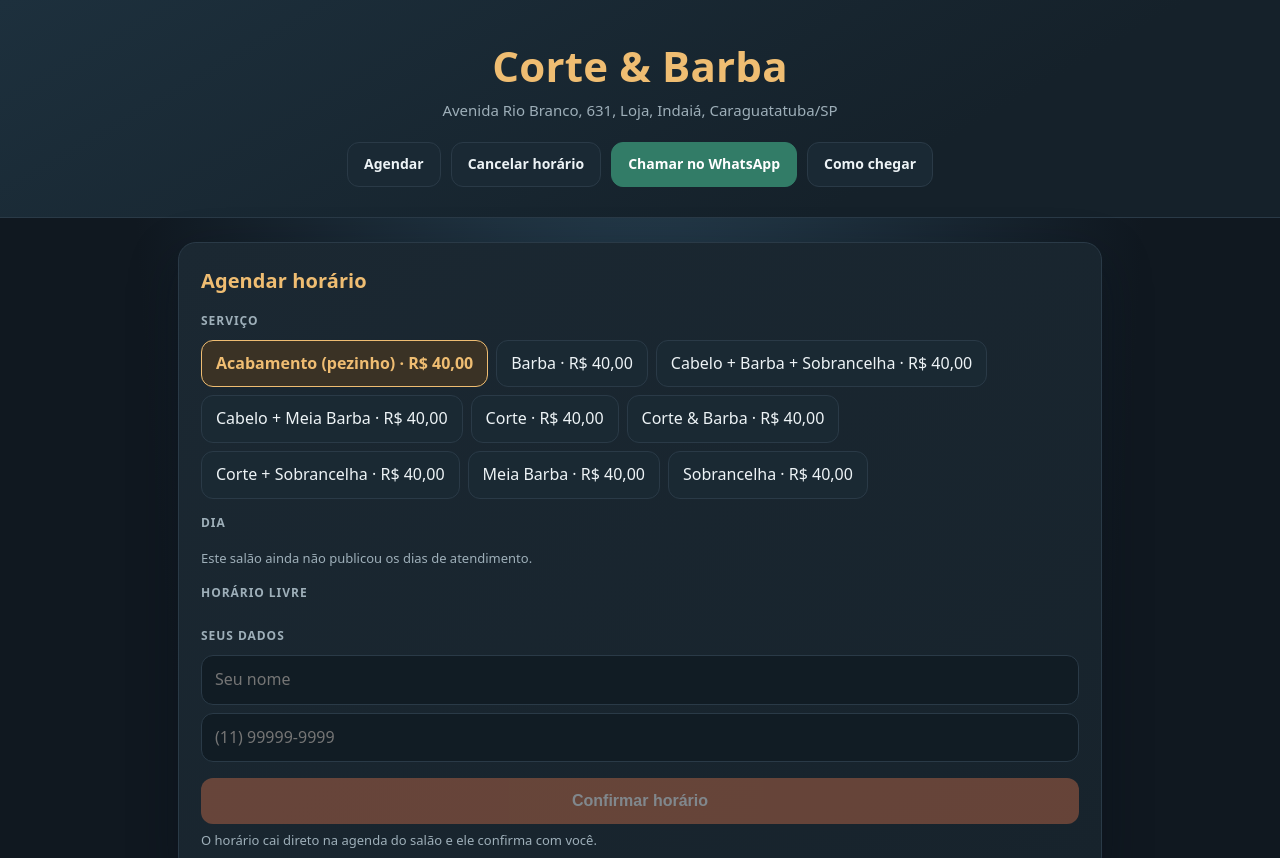
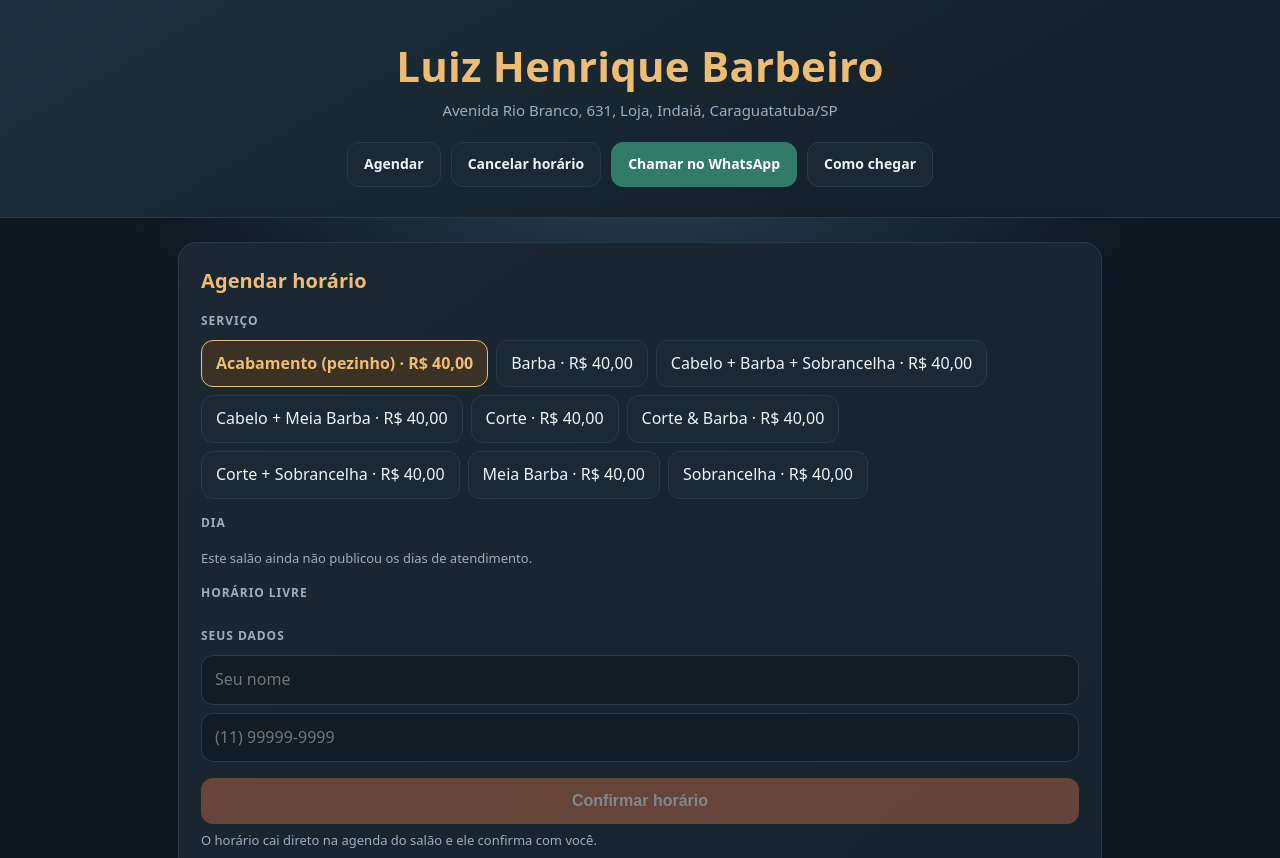
Before and after one commit to kuttenc/kuttenc.github.io, a plain HTML site: page estabelecimentos/luizbarber/index.html in a window 1280 px wide. Shown: the top 858 px of the page. Drawn offline with Linux system fonts and the light colour scheme.

Commit message:
Pagina luizbarber

```diff
--- a/estabelecimentos/luizbarber/index.html
+++ b/estabelecimentos/luizbarber/index.html
@@ -3,8 +3,8 @@
 <head>
 <meta charset="utf-8">
 <meta name="viewport" content="width=device-width, initial-scale=1">
-<title>Corte &amp; Barba — agende seu horário</title>
-<meta name="description" content="Agende horário em Corte &amp; Barba (Avenida Rio Branco, 631, Loja, Indaiá, Caraguatatuba/SP).">
+<title>Luiz Henrique Barbeiro — agende seu horário</title>
+<meta name="description" content="Agende horário em Luiz Henrique Barbeiro (Avenida Rio Branco, 631, Loja, Indaiá, Caraguatatuba/SP).">
 <style>
 :root{color-scheme:dark;--fundo:#101820;--card:#18232d;--linha:#2a3a47;--texto:#edf3f6;--apago:#9eafb9;--ouro:#efbd72;--botao:#c66c48;--verde:#327c67;--sombra:0 18px 48px #07101866}
 *{box-sizing:border-box}
@@ -64,7 +64,7 @@ input:focus,select:focus{outline:2px solid #efbd7280;border-color:var(--ouro)}
 </head>
 <body>
 <header class="cabeca">
-  <h1>Corte &amp; Barba</h1>
+  <h1>Luiz Henrique Barbeiro</h1>
   <p>Avenida Rio Branco, 631, Loja, Indaiá, Caraguatatuba/SP</p>
   <div class="acoes">
     <a href="#agendar">Agendar</a><a href="#cancelar">Cancelar horário</a>
@@ -142,9 +142,9 @@ input:focus,select:focus{outline:2px solid #efbd7280;border-color:var(--ouro)}
 
   <section><h2>Informações</h2><p class="mini aviso-publico">Cortes com precisão, estilo e atenção aos detalhes. Atendimento com horário marcado. Confira os serviços, valores e disponibilidade atualizados; horários e pausas podem variar conforme o profissional. Endereço: Avenida Rio Branco, 631, Loja, Indaiá, Caraguatatuba/SP.</p></section>
 
-  <p class="pés">Corte &amp; Barba · atualizado em 21/11/2026 às 15:44</p>
+  <p class="pés">Luiz Henrique Barbeiro · atualizado em 21/11/2026 às 15:46</p>
 </main>
-<script id="dados" type="application/json">{"telefone":"5512996825672","nome":"Corte & Barba","slug":"luizbarber","url":"https://kuttenc.github.io/estabelecimentos/luizbarber","endereco":"Avenida Rio Branco, 631, Loja, Indaiá, Caraguatatuba/SP","cidade":"","uf":"","cep":"","telefone_publico":"5512996825672","mostra_barbeiro":true,"aceita_agendamento":true,"aviso_publico":"Cortes com precisão, estilo e atenção aos detalhes. Atendimento com horário marcado. Confira os serviços, valores e disponibilidade atualizados; horários e pausas podem variar conforme o profissional. Endereço: Avenida Rio Branco, 631, Loja, Indaiá, Caraguatatuba/SP.","servicos":[{"nome":"Acabamento (pezinho)","preco":40,"duracao_min":30,"descricao":""},{"nome":"Barba","preco":40,"duracao_min":30,"descricao":""},{"nome":"Cabelo + Barba + Sobrancelha","preco":40,"duracao_min":30,"descricao":""},{"nome":"Cabelo + Meia Barba","preco":40,"duracao_min":30,"descricao":""},{"nome":"Corte","preco":40,"duracao_min":30,"descricao":""},{"nome":"Corte & Barba","preco":40,"duracao_min":30,"descricao":""},{"nome":"Corte + Sobrancelha","preco":40,"duracao_min":30,"descricao":""},{"nome":"Meia Barba","preco":40,"duracao_min":30,"descricao":""},{"nome":"Sobrancelha","preco":40,"duracao_min":30,"descricao":""}],"produtos":[],"horarios":[],"pagamentos":["PIX"],"funcionarios":[],"fotos":[],"atualizado_em":"21/11/2026 às 15:44"}</script>
+<script id="dados" type="application/json">{"telefone":"5512996825672","nome":"Luiz Henrique Barbeiro","slug":"luizbarber","url":"https://kuttenc.github.io/estabelecimentos/luizbarber","endereco":"Avenida Rio Branco, 631, Loja, Indaiá, Caraguatatuba/SP","cidade":"","uf":"","cep":"","telefone_publico":"5512996825672","mostra_barbeiro":true,"aceita_agendamento":true,"aviso_publico":"Cortes com precisão, estilo e atenção aos detalhes. Atendimento com horário marcado. Confira os serviços, valores e disponibilidade atualizados; horários e pausas podem variar conforme o profissional. Endereço: Avenida Rio Branco, 631, Loja, Indaiá, Caraguatatuba/SP.","servicos":[{"nome":"Acabamento (pezinho)","preco":40,"duracao_min":30,"descricao":""},{"nome":"Barba","preco":40,"duracao_min":30,"descricao":""},{"nome":"Cabelo + Barba + Sobrancelha","preco":40,"duracao_min":30,"descricao":""},{"nome":"Cabelo + Meia Barba","preco":40,"duracao_min":30,"descricao":""},{"nome":"Corte","preco":40,"duracao_min":30,"descricao":""},{"nome":"Corte & Barba","preco":40,"duracao_min":30,"descricao":""},{"nome":"Corte + Sobrancelha","preco":40,"duracao_min":30,"descricao":""},{"nome":"Meia Barba","preco":40,"duracao_min":30,"descricao":""},{"nome":"Sobrancelha","preco":40,"duracao_min":30,"descricao":""}],"produtos":[],"horarios":[],"pagamentos":["PIX"],"funcionarios":[],"fotos":[],"atualizado_em":"21/11/2026 às 15:46"}</script>
 <script>
 (function () {
   var d = JSON.parse(document.getElementById('dados').textContent);
```
